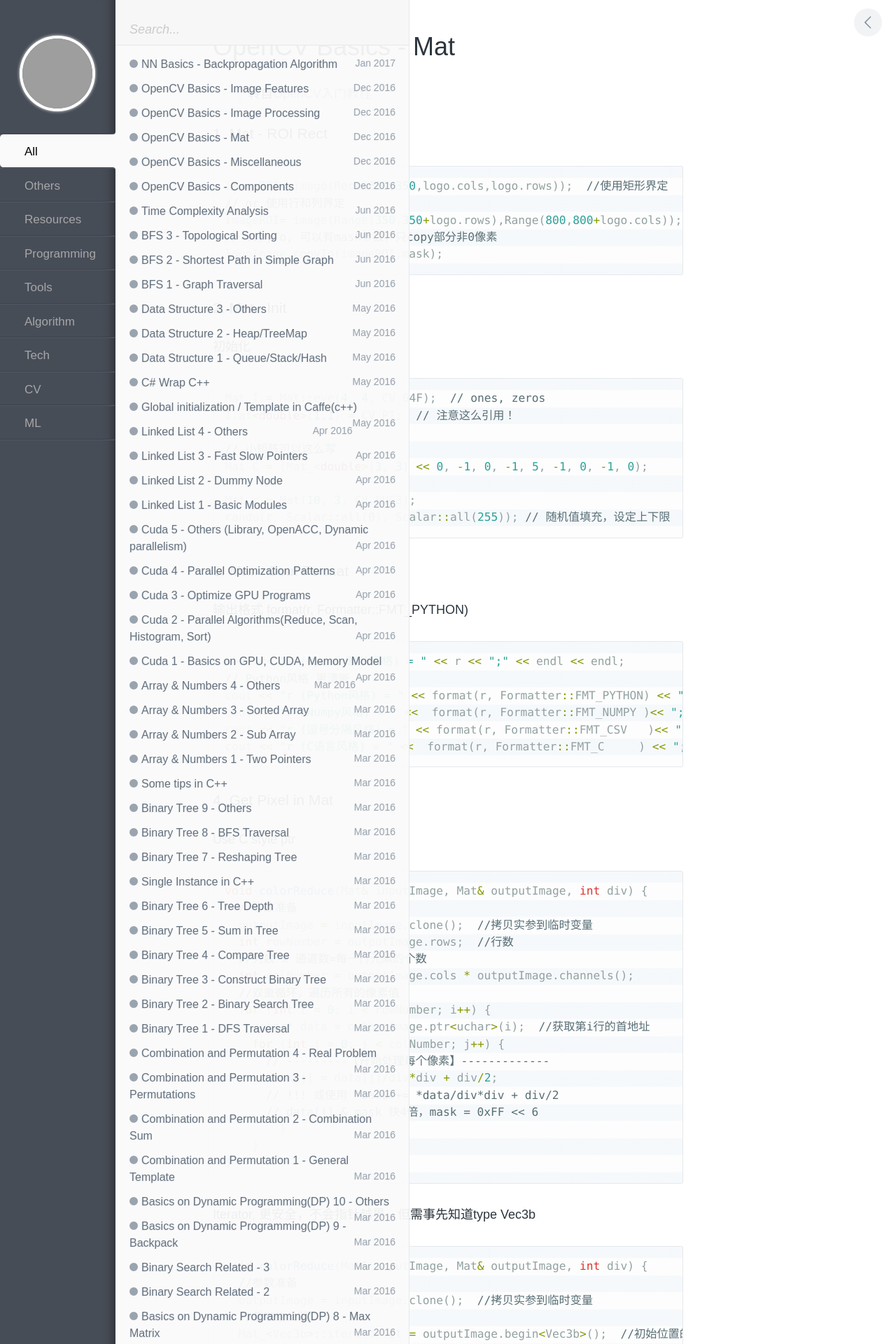
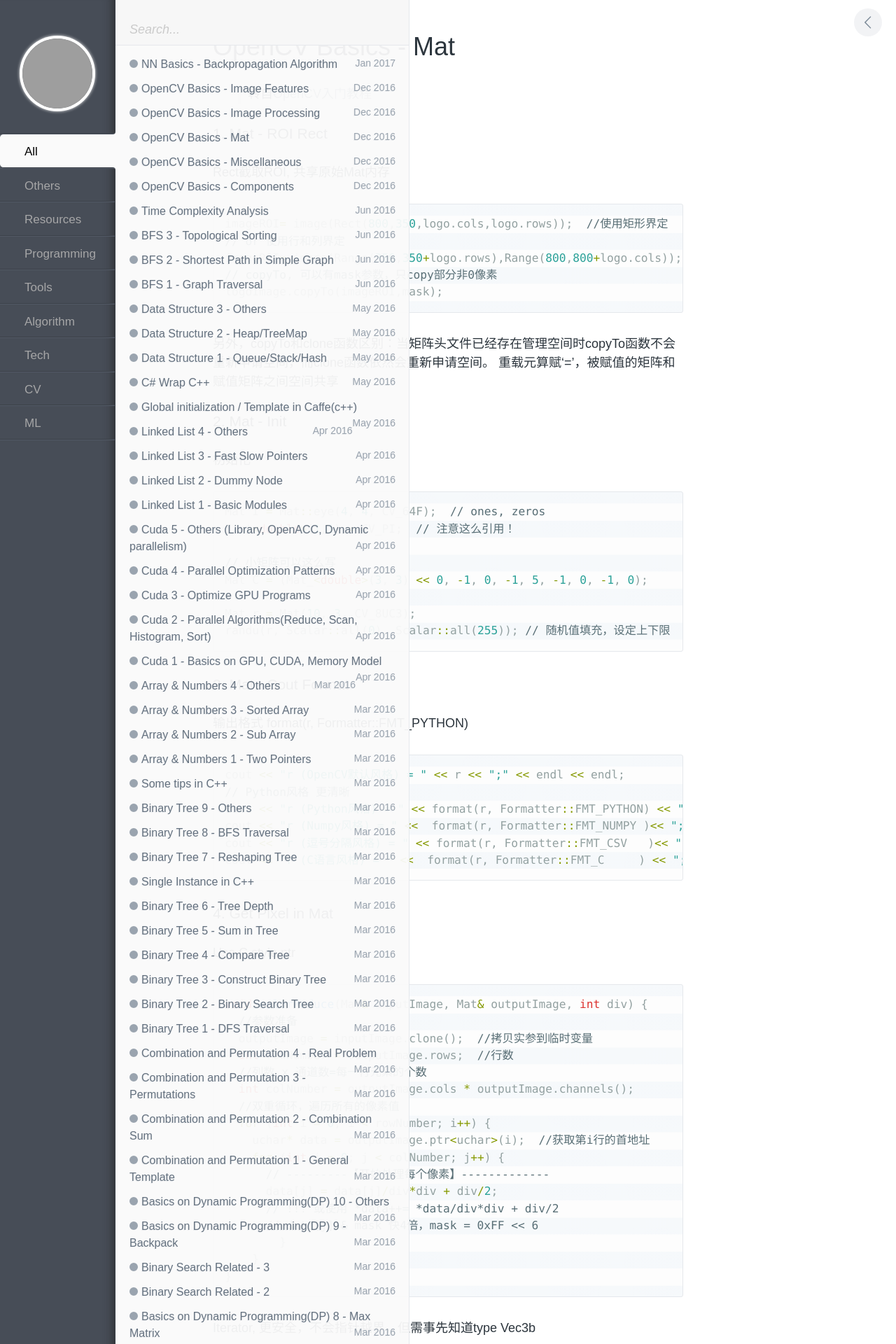
Before and after one commit to wykvictor/wykvictor.github.io, a Jekyll site: the page built from _posts/CV/2016-12-28-OpenCV-3.md, in a window 1280 px wide. Shown: the top 1920 px of the page at 70% size. Built offline with Jekyll 4.4.1, drawn with Linux system fonts in a browser that asks for light colours; comment, search, counter and statistics services are not loaded; grey boxes are pictures that could not be loaded.

Commit message:
Mat copyTo and clone

```diff
--- a/_posts/CV/2016-12-28-OpenCV-3.md
+++ b/_posts/CV/2016-12-28-OpenCV-3.md
@@ -9,6 +9,7 @@
 > 转自[OpenCV入门教程](http://blog.csdn.net/zhmxy555/article/category/1923021)
 
 ### 1. Mat - ROI Rect
+Rect截取ROI, 共享原始Mat内存
 {% highlight C++ %}
 imageROI= image(Rect(800,350,logo.cols,logo.rows));  //使用矩形界定
 // or 使用行和列界定
@@ -16,6 +17,8 @@
 // copyTo, 可以有mask参数，只copy部分非0像素
 logoImage.copyTo(imageROI,mask);
 {% endhighlight %}
+另外，copyTo和clone函数区别：当矩阵头文件已经存在管理空间时copyTo函数不会重新申请空间，而clone函数依然会重新申请空间。
+重载元算赋‘=’，被赋值的矩阵和赋值矩阵之间空间共享
 
 ### 2. Mat - Init
 初始化
```
